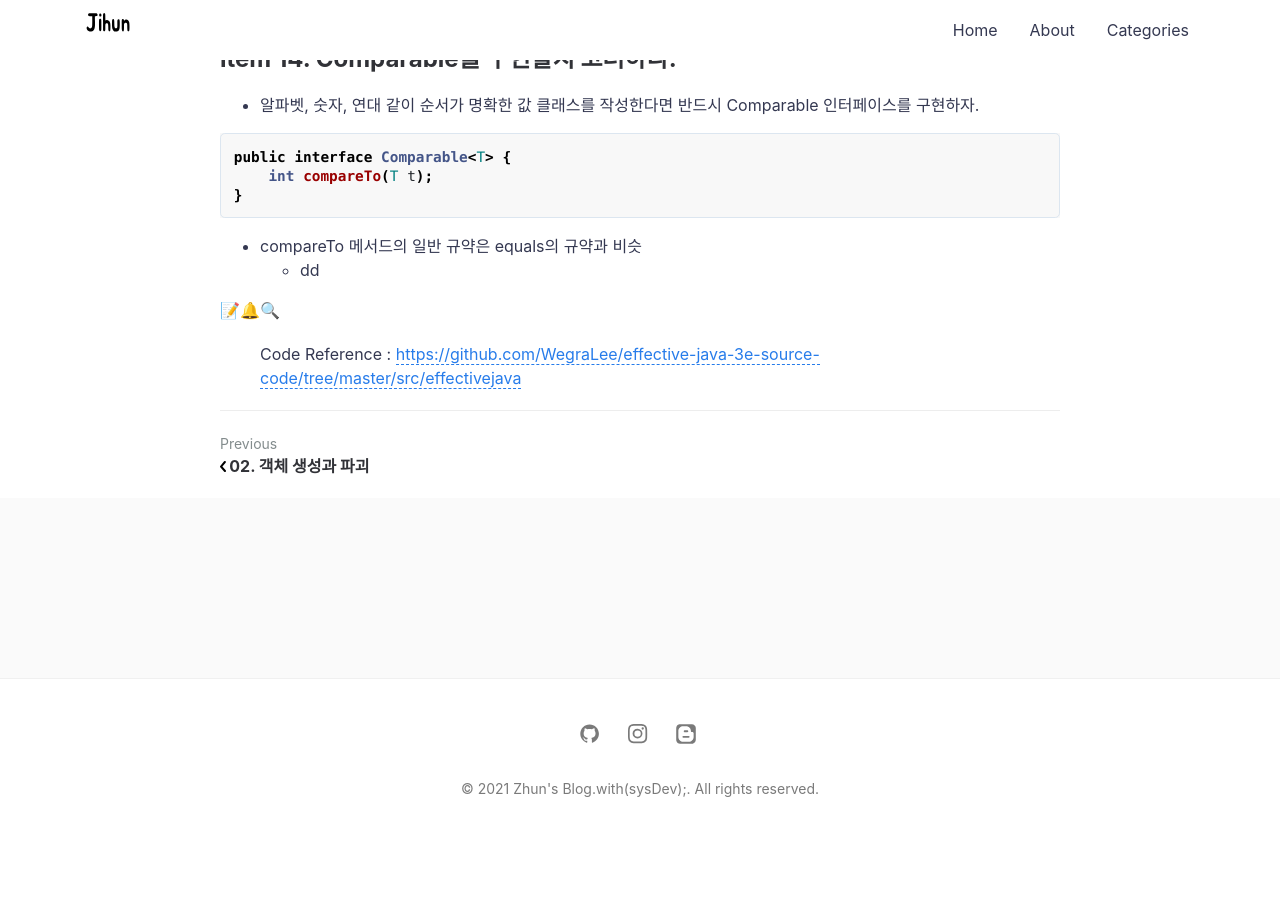
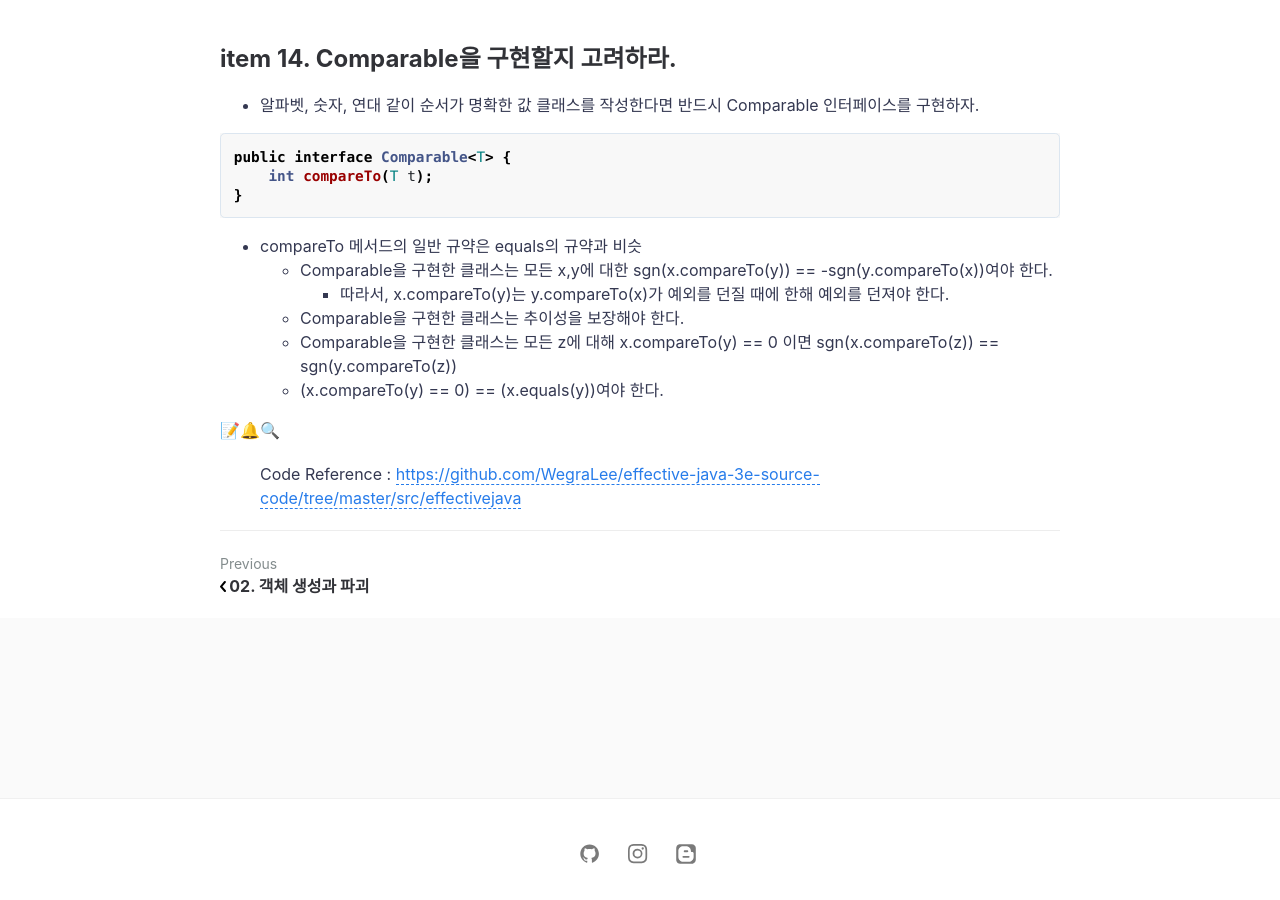
Before and after one commit to jihunparkme/jihunparkme.github.io, a Jekyll site: the page built from _posts/2021-03-15-모든_객체의_공통_메서드.md, in a window 1280 px wide and 900 px high, scrolled down 9694 px. Built offline with Jekyll 4.4.1, drawn with Linux system fonts in a browser that asks for light colours; comment, search, counter and statistics services are not loaded; before the commit the page ends 10538 px from its top, so only the background shows below that.

Commit message:
comparable

````diff
--- a/_posts/2021-03-15-모든_객체의_공통_메서드.md
+++ b/_posts/2021-03-15-모든_객체의_공통_메서드.md
@@ -455,7 +455,11 @@
 ```
 
 - compareTo 메서드의 일반 규약은 equals의 규약과 비슷
-  - dd
+  - Comparable을 구현한 클래스는 모든 x,y에 대한 sgn(x.compareTo(y)) == -sgn(y.compareTo(x))여야 한다.
+    - 따라서, x.compareTo(y)는 y.compareTo(x)가 예외를 던질 때에 한해 예외를 던져야 한다.
+  - Comparable을 구현한 클래스는 추이성을 보장해야 한다.
+  - Comparable을 구현한 클래스는 모든 z에 대해 x.compareTo(y) == 0 이면 sgn(x.compareTo(z)) == sgn(y.compareTo(z))
+  - (x.compareTo(y) == 0) == (x.equals(y))여야 한다.
 
 
 
````
